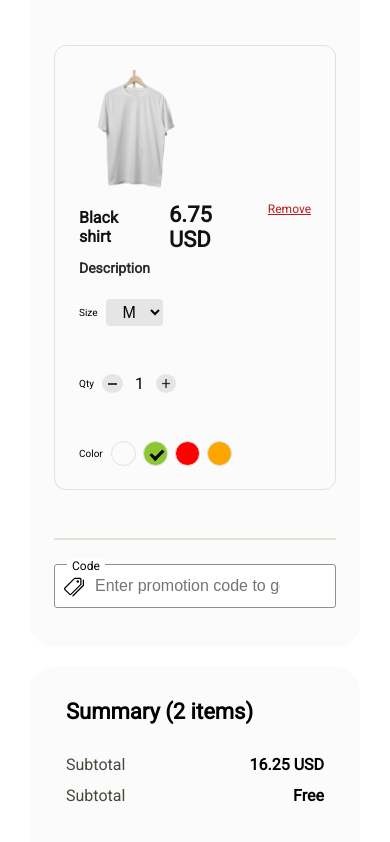
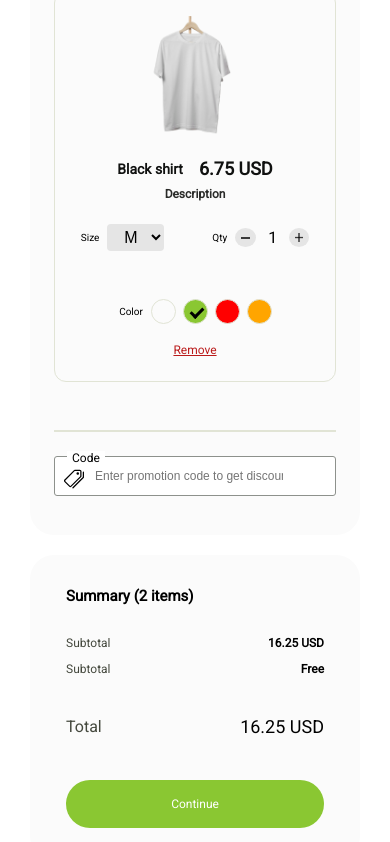
Before and after one commit to klejdig1/sansa-shopping, a plain HTML site: page shopping-bage.html in a window 390 px wide. Shown: the part 723-1565 px from the top of the page. Drawn offline with nearby package versions, Linux system fonts and the light colour scheme.

Commit message:
query all shopping-bage small change html-css bage-noproduct and link download

```diff
--- a/css/footer.css
+++ b/css/footer.css
@@ -107,6 +107,7 @@
   font-size: 1.6rem;
   font-weight: 500;
   color: #484a47;
+  text-decoration: none;
 }
 .copyright {
   display: flex;
--- a/css/pages/shopping-bage-noproduct.css
+++ b/css/pages/shopping-bage-noproduct.css
@@ -30,5 +30,25 @@
   margin: 0;
 }
 
-@media (max-width: 560px) {
+@media (max-width: 617px) {
+  .icon-noproduct {
+    width: 25%;
+  }
+  .collection-button .button {
+    font-size: 1.4rem;
+  }
 }
+@media (max-width: 403px) {
+  .icon-noproduct {
+    width: 30%;
+  }
+  .collection-button .button {
+    font-size: 1.4rem;
+  }
+  .title-noproduct {
+    font-size: 1.8rem;
+  }
+  .text-noproduct {
+    font-size: 1.4rem;
+  }
+}
--- a/css/pages/shopping-bage.css
+++ b/css/pages/shopping-bage.css
@@ -222,7 +222,38 @@
     grid-template-columns: 1fr;
   }
 }
+@media (max-width: 768px) {
+  .collection-button .button {
+    width: 100%;
+    font-size: 1.4rem;
+  }
+}
 /**/
+@media (max-width: 542px) {
+  .cart-item {
+    flex-direction: column;
+    align-items: center;
+    gap: 20px;
+  }
+  .cost-product-name-shirt {
+    justify-content: center;
+  }
+  .cost-product {
+    font-size: 1.8rem;
+  }
+  .name-shirt {
+    font-size: 1.4rem;
+  }
+  .description-product {
+    display: flex;
+    justify-content: center;
+    font-size: 1.2rem;
+  }
+  .flex-start {
+    justify-content: center;
+  }
+}
+/*****************************************************/
 @media (max-width: 778px) {
   .all-border {
     gap: 19rem;
@@ -232,10 +263,46 @@
   .all-border {
     gap: 13rem;
   }
+  .title-summary {
+    font-size: 1.8rem;
+  }
+  .shipping-subtotal-text {
+    font-size: 1.4rem;
+  }
+  .shipping-subtotal-cost {
+    font-size: 1.4rem;
+  }
+  .total-subtotal-text {
+    font-size: 1.8rem;
+  }
+  .total-subtotal-cost {
+    font-size: 2rem;
+  }
+  .input-search input {
+    font-size: 1.2rem;
+  }
 }
 @media (max-width: 469px) {
   .all-border {
     gap: 13rem;
+  }
+  .title-summary {
+    font-size: 1.5rem;
+  }
+  .shipping-subtotal-text {
+    font-size: 1.2rem;
+  }
+  .shipping-subtotal-cost {
+    font-size: 1.2rem;
+  }
+  .total-subtotal-text {
+    font-size: 1.6rem;
+  }
+  .total-subtotal-cost {
+    font-size: 1.8rem;
+  }
+  .collection-button .button {
+    font-size: 1.2rem;
   }
 }
 @media (max-width: 400px) {
```
Also changed, not shown: homepage.html (+1 -1 lines).
